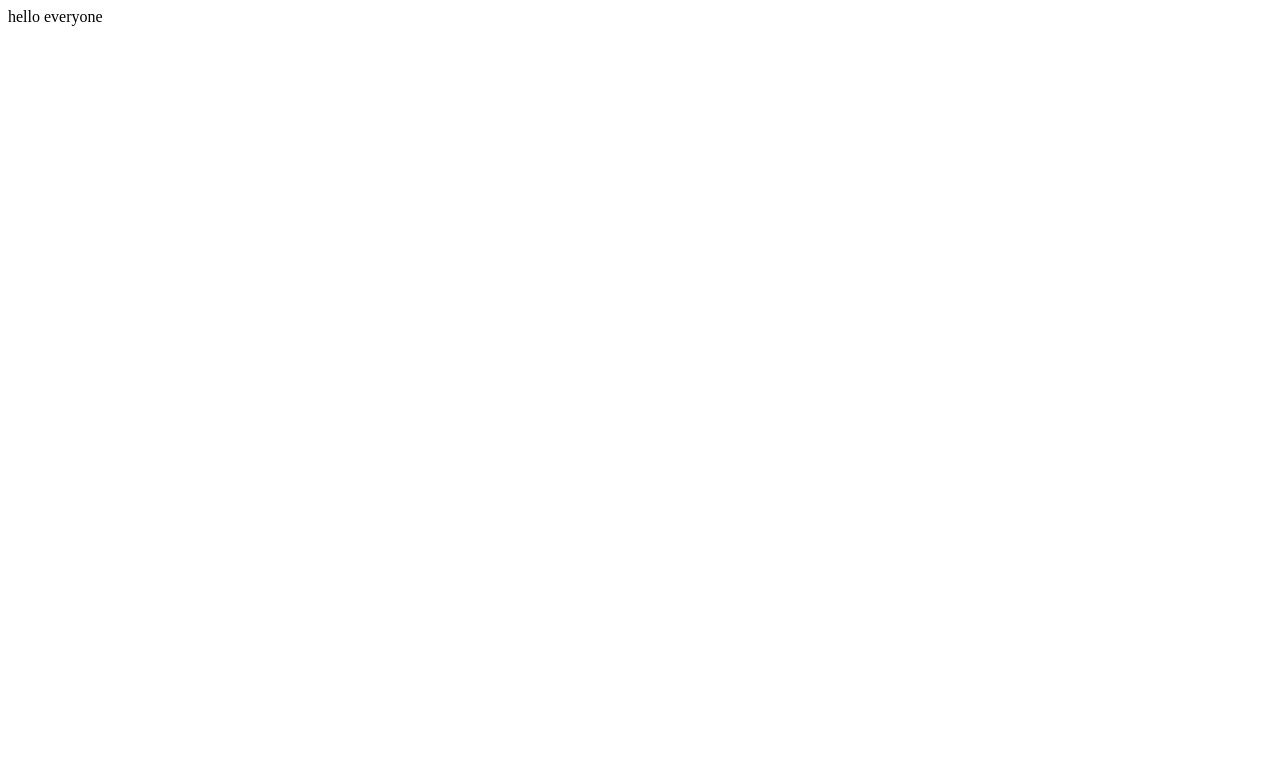
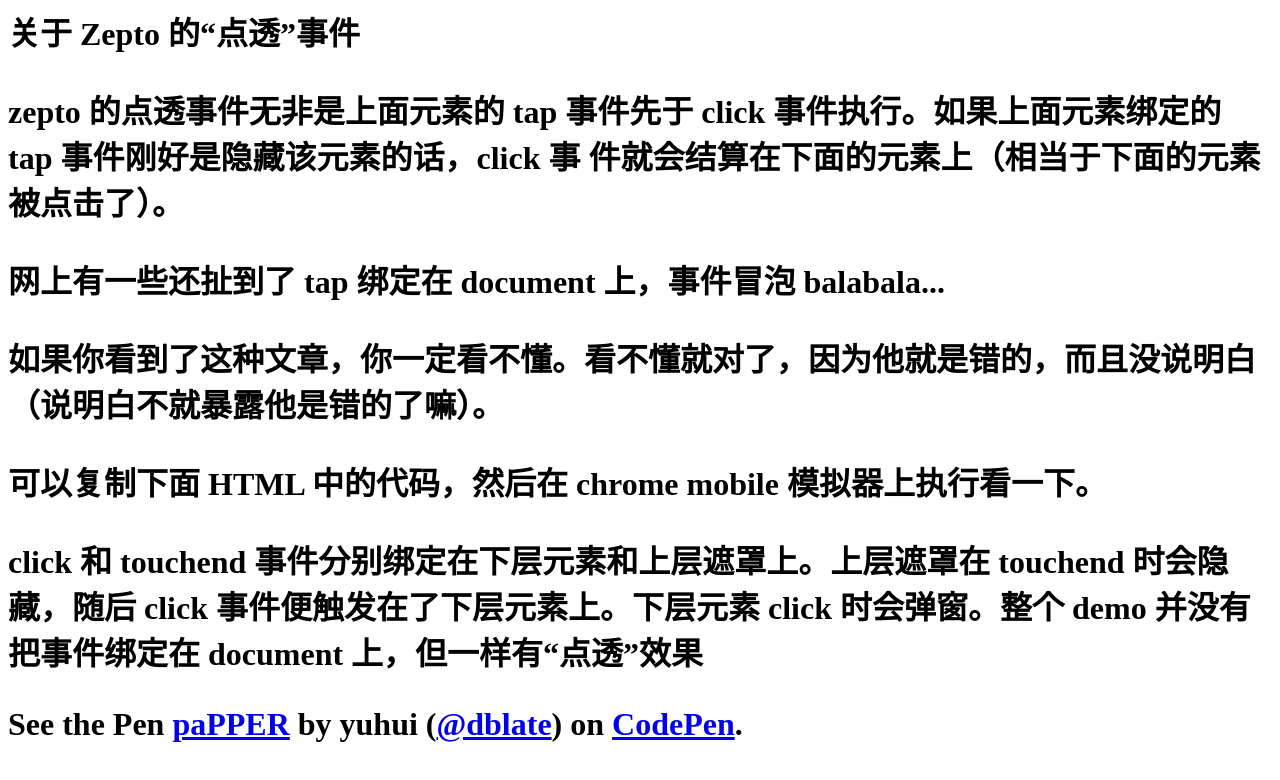
Before and after one commit to dblate/dblate.github.io, a plain HTML site: page index.html in a window 1280 px wide. Drawn offline with Linux system fonts and the light colour scheme; a script that the page names is missing.

Commit message:
关于 zepto 的点透事件

```diff
--- a/index.html
+++ b/index.html
@@ -1 +1,9 @@
-hello everyone
+<h1>关于 Zepto 的“点透”事件<h1>
+<p>zepto 的点透事件无非是上面元素的 tap 事件先于 click 事件执行。如果上面元素绑定的 tap 事件刚好是隐藏该元素的话，click 事
+件就会结算在下面的元素上（相当于下面的元素被点击了）。</p>
+<p>网上有一些还扯到了 tap 绑定在 document 上，事件冒泡 balabala... </p>
+<p>如果你看到了这种文章，你一定看不懂。看不懂就对了，因为他就是错的，而且没说明白（说明白不就暴露他是错的了嘛）。</p>
+<p>可以复制下面 HTML 中的代码，然后在 chrome mobile 模拟器上执行看一下。</p>
+<p>click 和 touchend 事件分别绑定在下层元素和上层遮罩上。上层遮罩在 touchend 时会隐藏，随后 click 事件便触发在了下层元素上。下层元素 click 时会弹窗。整个 demo 并没有把事件绑定在 document 上，但一样有“点透”效果</p>
+<p data-height="265" data-theme-id="0" data-slug-hash="paPPER" data-default-tab="html,result" data-usedata-embed-version="2" data-pen-title="paPPER" data-preview="true" class="codepen">See the Pen <a href="https://codepen.io/dblate/pen/paPPER/">paPPER</a> by yuhui (<a href="https://codepen.io/dblate">@dblate</a>) on <a href="https://codepen.io">CodePen</a>.</p>
+<script async src="https://production-assets.codepen.io/assets/embed/ei.js"></script>
```
